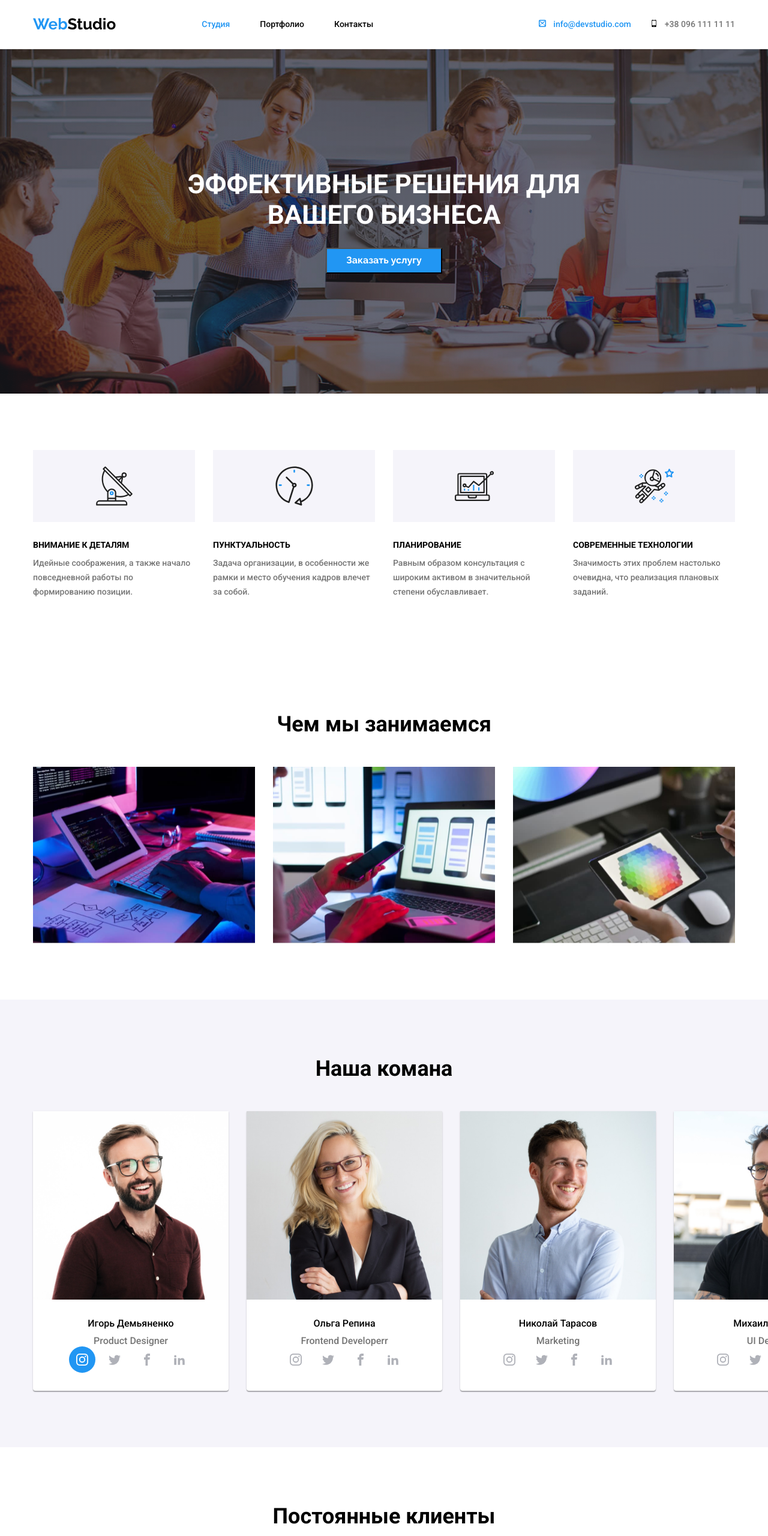
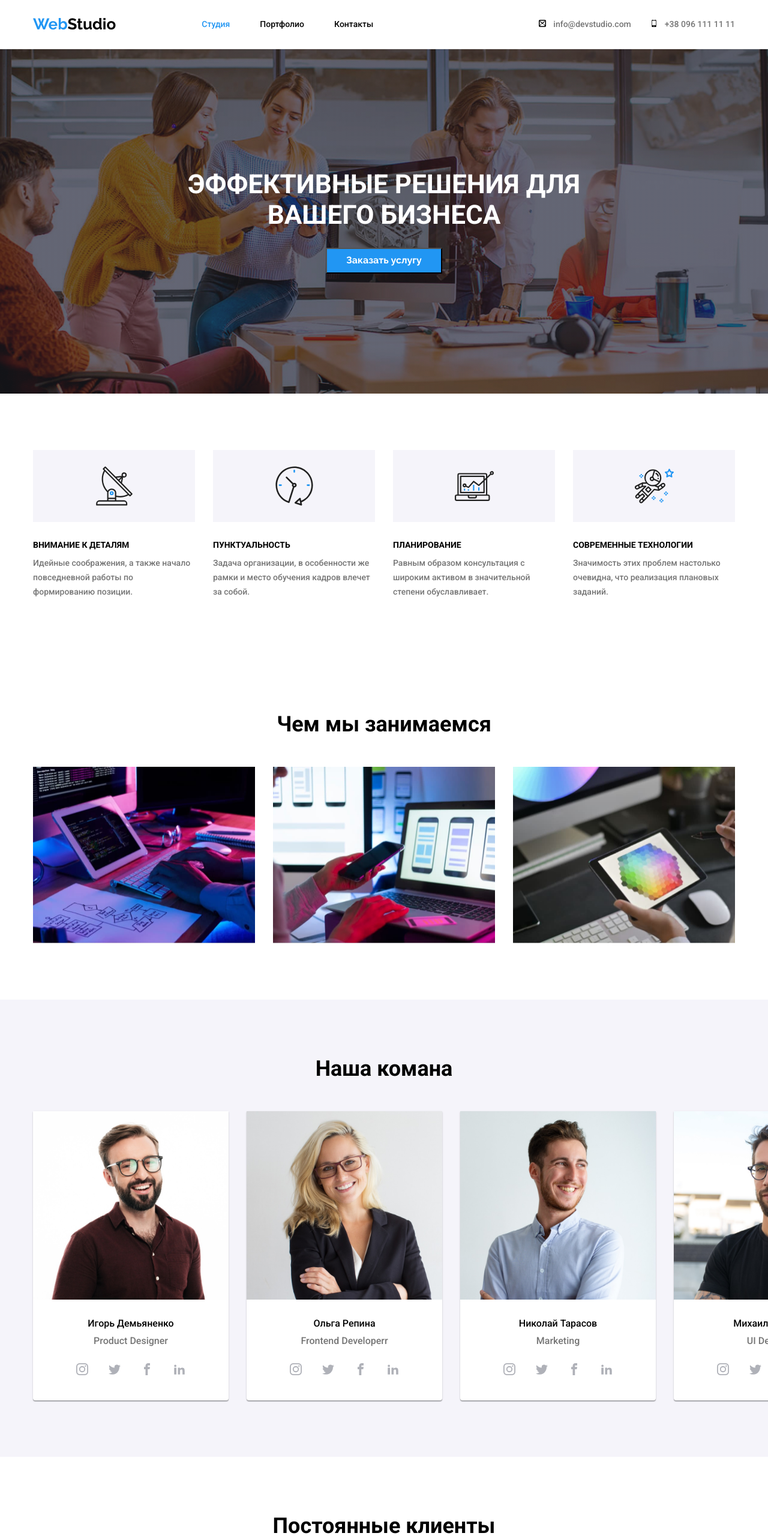
Before and after one commit to fortuk/goit-markup-hw-04, a plain HTML site: page index.html in a window 1280 px wide. Shown: the top 2560 px of the page at 60% size. Drawn offline with nearby package versions, Linux system fonts and the light colour scheme.

Commit message:
изменения2

```diff
--- a/css/style.css
+++ b/css/style.css
@@ -149,14 +149,6 @@ ul {
   color: #2196f3;
   fill: #2196f3;
 }
-.e_mail1 {
-  font-family: Roboto;
-  font-style: normal;
-  font-weight: 500;
-  font-size: 14px;
-  line-height: 16px;
-  color: #2196f3;
-  fill: #2196f3;
 }
 .e_mail1:hover,
 .e_mail1:focus {
@@ -367,6 +359,7 @@ img {
   line-height: 19px;
   color: #757575;
   margin-left: 0px;
+margin-bottom: 16px;
 }
 .text1 {
   padding: 30px 60px;
--- a/index.html
+++ b/index.html
@@ -42,7 +42,7 @@
             </div>
             <ul class="style_mail_tel">
                 <li class="navigation2">
-                    <a class="nav  e_mail1" href="maito:info@devstudio.com"><svg class="icone">
+                    <a class="nav  e_mail" href="maito:info@devstudio.com"><svg class="icone">
                             <use href="./img/symbol-defs.svg#icon-mail2"></use>
                         </svg>info@devstudio.com</a>
                 </li>
@@ -143,7 +143,7 @@
                             <p class="position_team">Product Designer</p>
                             <ul class="list-team">
                                 <li class="item-team">
-                                    <a class="link-team1" href="">
+                                    <a class="link-team" href="">
                                         <svg class="icon-team">
                                             <use xlink:href="./img/symbol-defs.svg#icon-instagram">
                                             </use>
@@ -327,7 +327,7 @@
                         </a>
                     </li>
                     <li class="item_our_clients">
-                        <a href="" class="link_our_clients2">
+                        <a href="" class="link_our_clients">
                             <svg class="icon_our_clients">
                                 <use class="fone_our_clients" href="./img/symbol-defs.svg#icon-Logo-3"></use>
                             </svg>
@@ -381,7 +381,7 @@
                             </svg>
                         </a>
                     </li>
-                    <li class="item_legal_social1">
+                    <li class="item_legal_social">
                         <a class="link_legal_social" href="">
                             <svg class="icon_legal_socia">
                                 <use href="./img/symbol-defs.svg#icon-twitter"></use>
```
Also changed, not shown: portfolio.html (+1 -1 lines).
